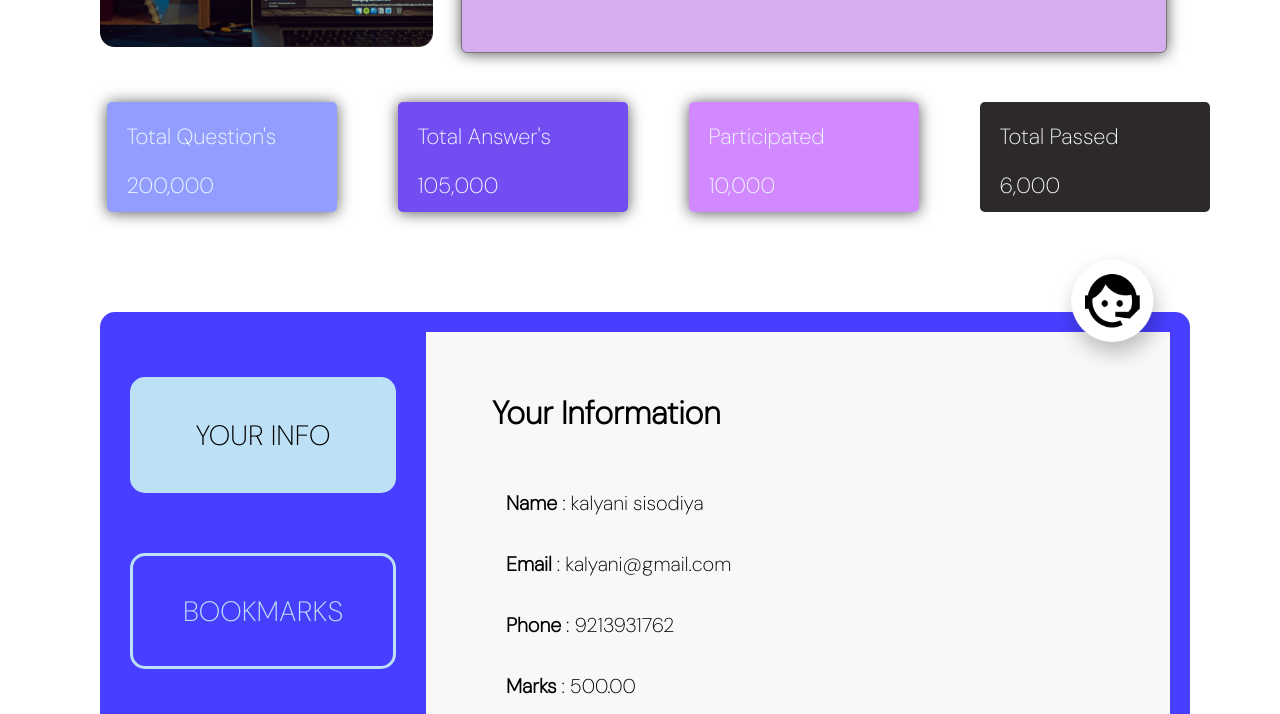
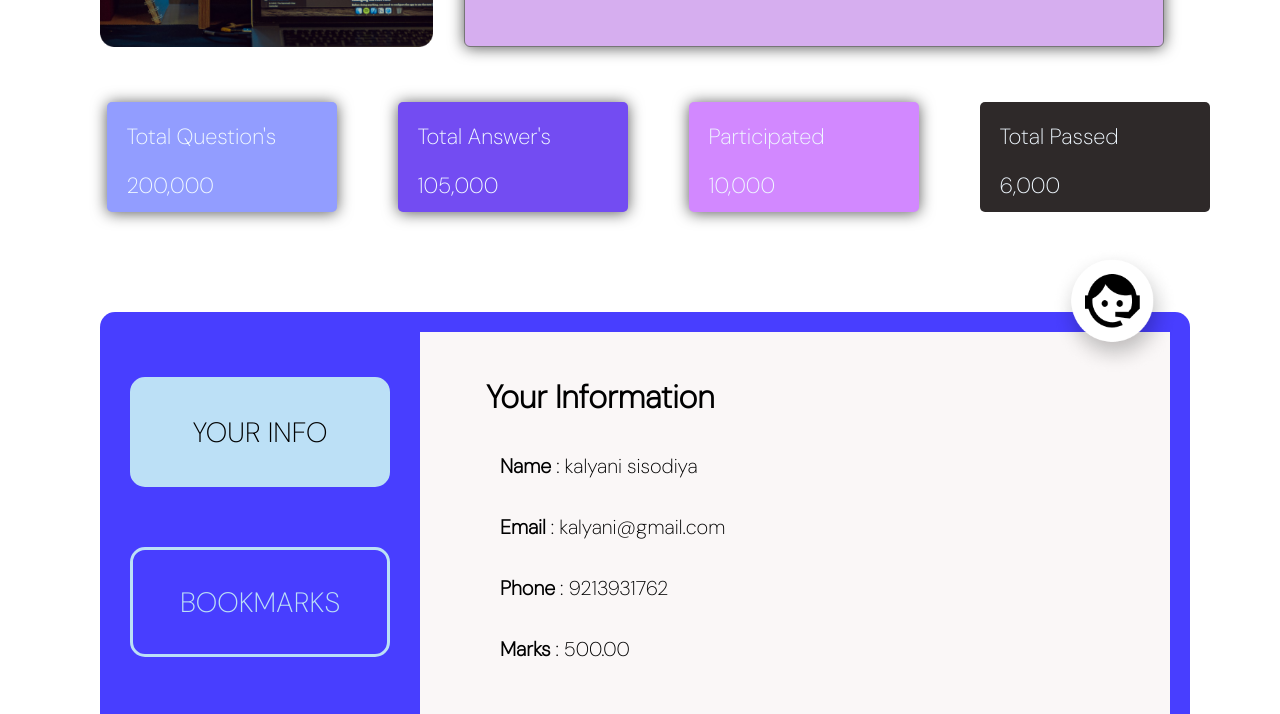
Before and after one commit to kalyanisisodiya/micro-project2, a plain HTML site: page index.html in a window 1280 px wide. Shown: the part 423-1137 px from the top of the page. Drawn offline with Linux system fonts and the light colour scheme; a web font is replaced by a local one.

Commit message:
Update style.css

```diff
--- a/style.css
+++ b/style.css
@@ -1,3 +1,12 @@
+* {
+    margin: 0px;
+    box-sizing: border-box;
+  }
+
+  :root {
+    --head-clr: #6f6af7;
+    --footer-clr: #483eff;
+  }
 body{
     margin: 0;
     padding: 0;
```
